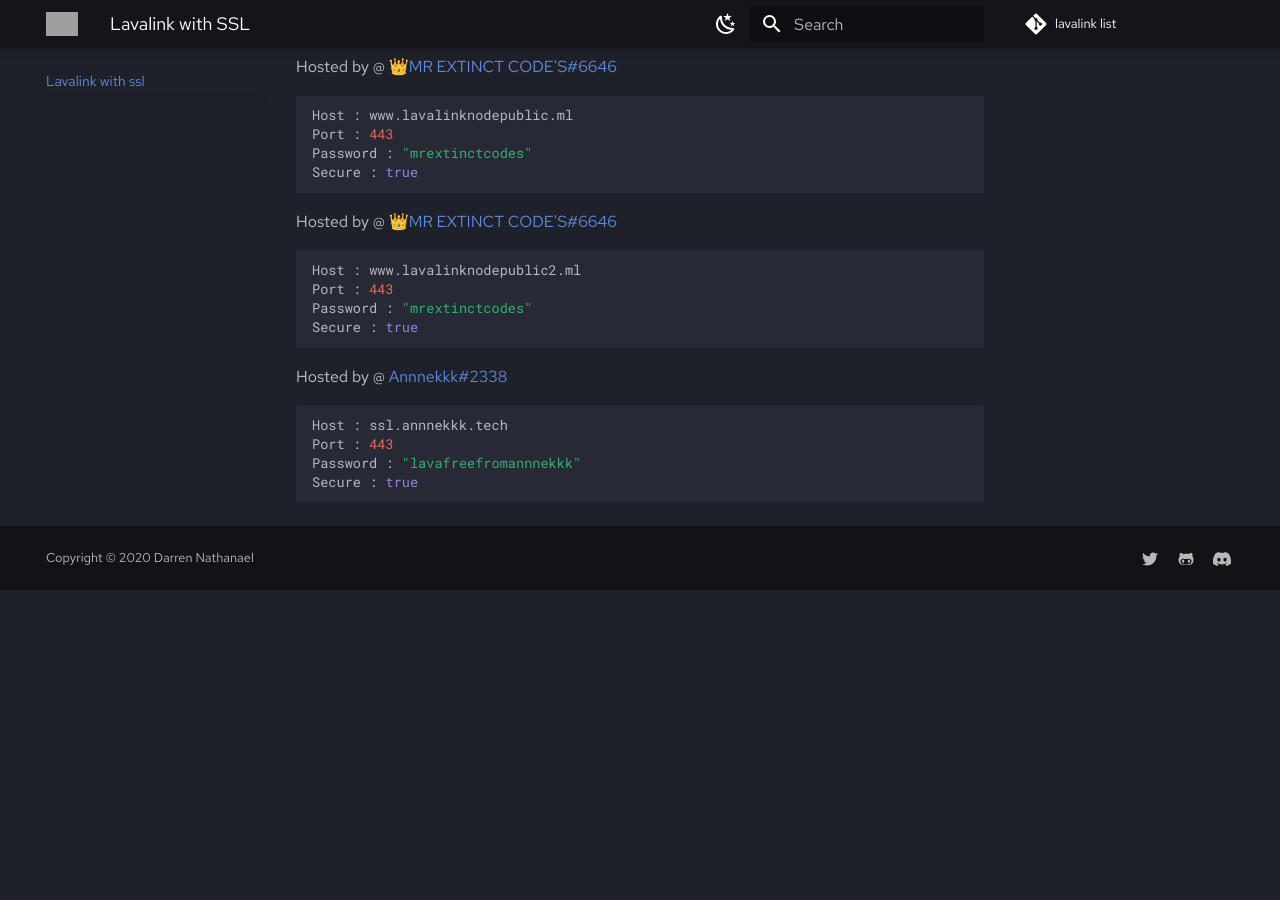
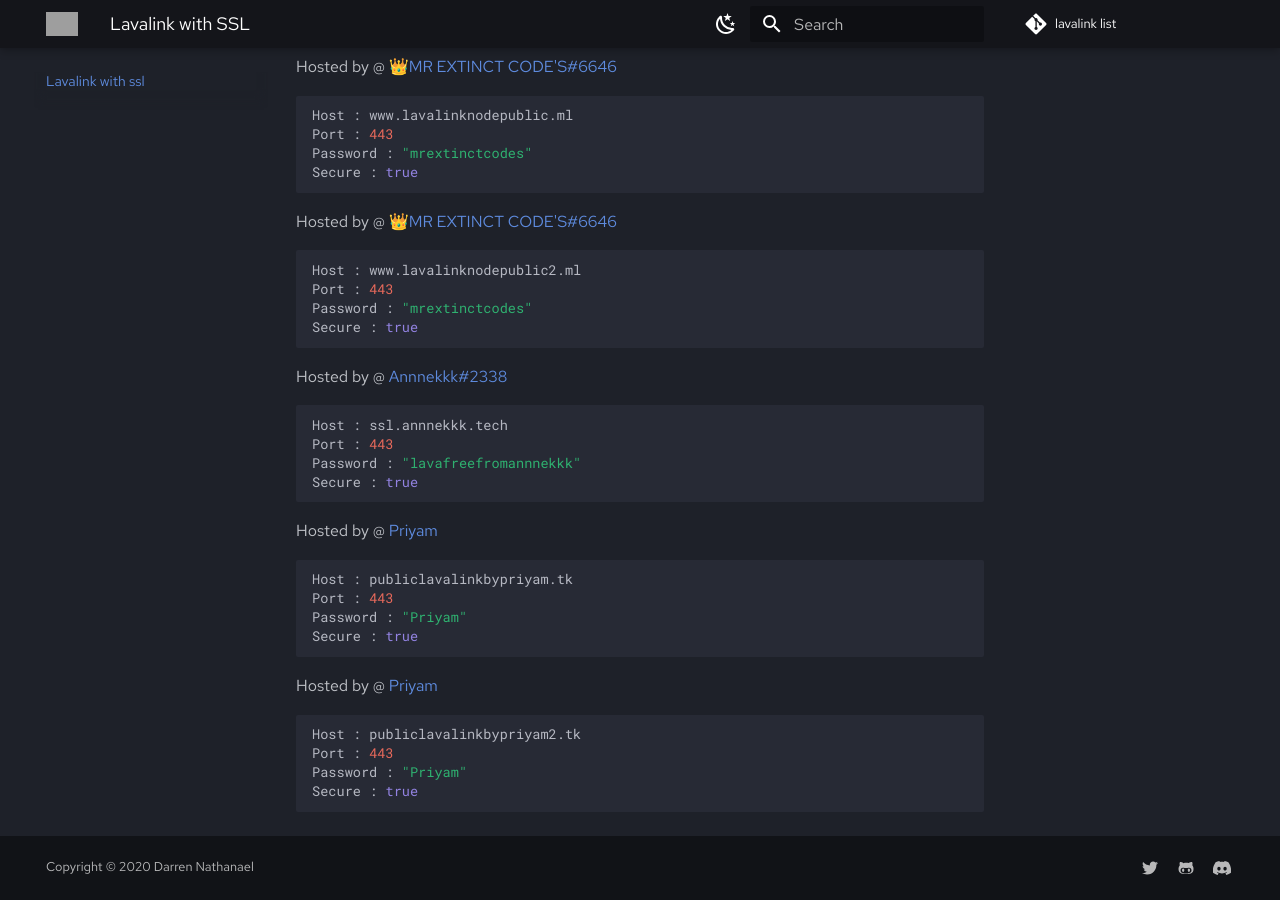
Before and after one commit to DarrenOfficial/lavalink-list, an MkDocs documentation site: the page built from docs/SSL/lavalink-with-ssl.md, in a window 1280 px wide and 900 px high, scrolled down 1566 px. Built offline with MkDocs 1.6.1 and Material for MkDocs 9.7.7, drawn with Linux system fonts in a browser that asks for light colours; comment, search, counter and statistics services are not loaded; before the commit the page ends 2156 px from its top, so only the background shows below that; grey boxes are pictures that could not be loaded.

Commit message:
added 2 lavalink (#165)
Update lavalink-with-ssl.md

````diff
--- a/docs/SSL/lavalink-with-ssl.md
+++ b/docs/SSL/lavalink-with-ssl.md
@@ -90,3 +90,19 @@ Port : 443
 Password : "lavafreefromannnekkk"
 Secure : true
 ```
+
+Hosted by @ [Priyam](https://www.priyam.ml)
+```bash
+Host : publiclavalinkbypriyam.tk
+Port : 443
+Password : "Priyam"
+Secure : true
+```
+
+Hosted by @ [Priyam](https://www.priyam.ml)
+```bash
+Host : publiclavalinkbypriyam2.tk
+Port : 443
+Password : "Priyam"
+Secure : true
+```
````
